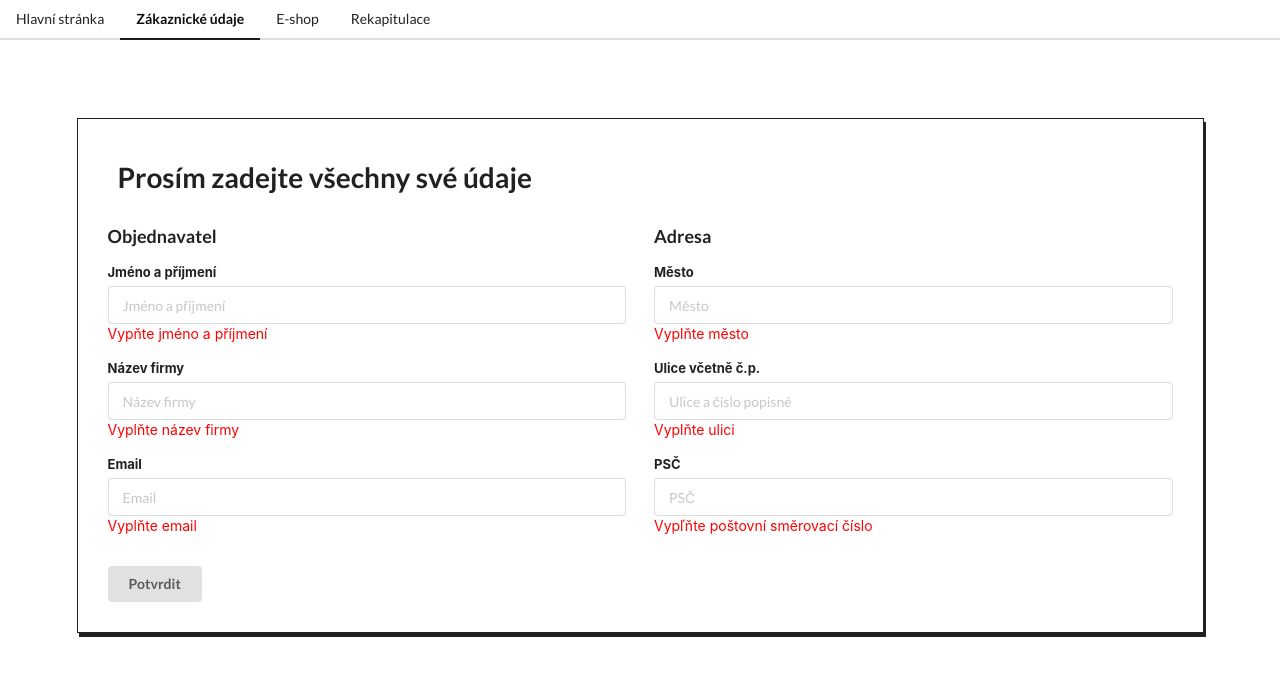
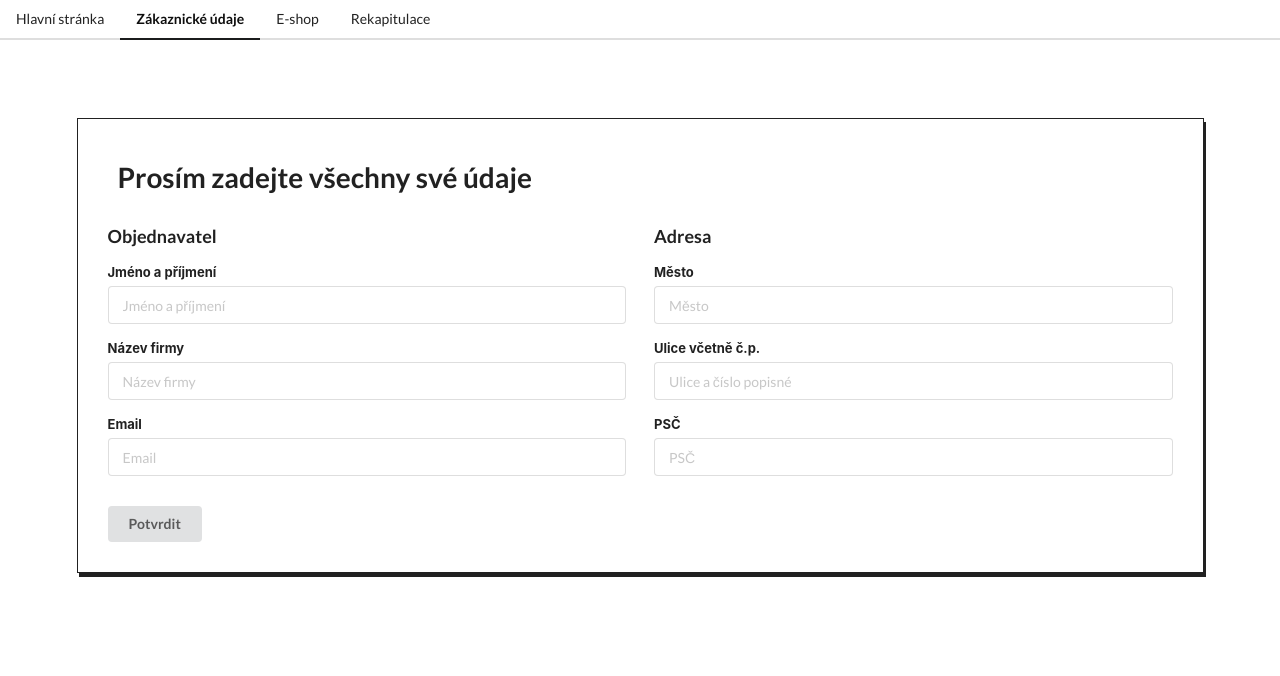
Before and after one commit to JakubPelz/Fapi, a React (Create React App) app in the folder frontend/: page /customer in a window 1280 px wide. Shown: the top 676 px of the page. Built offline with nearby package versions, Linux system fonts and the light colour scheme.

Commit message:
Validation

```diff
--- /dev/null
+++ b/frontend/src/components/inputs/AddressInput.js
@@ -0,0 +1,32 @@
+import React from 'react';
+
+const AddressInput = ({ address, user, setAddress }) => {
+  const addressValidation = () => {
+    if (address === '') {
+      return <div></div>;
+    }
+    if (address.trim().length > 2) {
+      return <div></div>;
+    } else {
+      return (
+        <div className="validation">Adresa musí být delší než 2 písmena.</div>
+      );
+    }
+  };
+  return (
+    <div className="field">
+      <label>Ulice včetně č.p.</label>
+      <input
+        type="text"
+        name="address"
+        placeholder={user === null ? 'Ulice a číslo popisné' : address}
+        id="Last name"
+        required
+        onChange={(e) => setAddress(e.target.value)}
+      />
+      {addressValidation()}
+    </div>
+  );
+};
+
+export default AddressInput;
--- /dev/null
+++ b/frontend/src/components/inputs/CityInput.js
@@ -0,0 +1,34 @@
+import React from 'react';
+
+const CityInput = ({ user, city, setCity }) => {
+  const cityValidation = () => {
+    if (city === '') {
+      return <div></div>;
+    }
+    if (city.trim().length > 1) {
+      return <div></div>;
+    } else {
+      return (
+        <div className="validation">
+          Město musí obsahovat více než 1 písmeno.
+        </div>
+      );
+    }
+  };
+  return (
+    <div className="field">
+      <label>Město</label>
+      <input
+        type="text"
+        name="city"
+        placeholder={user === null ? 'Město' : city}
+        id="First name"
+        required
+        onChange={(e) => setCity(e.target.value)}
+      />
+      {cityValidation()}
+    </div>
+  );
+};
+
+export default CityInput;
--- /dev/null
+++ b/frontend/src/components/inputs/CompanyInput.js
@@ -0,0 +1,33 @@
+import React from 'react';
+
+const CompanyInput = ({ user, companyName, setCompanyName }) => {
+  const companyNameValidation = () => {
+    if (companyName === '') {
+      return <div></div>;
+    }
+    if (companyName.trim().length > 1) {
+      return <div></div>;
+    } else {
+      return (
+        <div className="validation">
+          Název firmy musí obsahovat více než 2 písmena.
+        </div>
+      );
+    }
+  };
+  return (
+    <div className="field">
+      <label>Název firmy</label>
+      <input
+        type="text"
+        name="company"
+        placeholder={user === null ? 'Název firmy' : companyName}
+        required
+        onChange={(e) => setCompanyName(e.target.value)}
+      />
+      {companyNameValidation()}
+    </div>
+  );
+};
+
+export default CompanyInput;
--- /dev/null
+++ b/frontend/src/components/inputs/EmailInput.js
@@ -0,0 +1,18 @@
+import React from 'react';
+
+const EmailInput = ({ email, setEmail, user }) => {
+  return (
+    <div className="field">
+      <label>Email</label>
+      <input
+        type="text"
+        name="email"
+        placeholder={user === null ? 'Email' : user.email}
+        id="email"
+        onChange={(e) => setEmail(e.target.value)}
+      />
+    </div>
+  );
+};
+
+export default EmailInput;
--- /dev/null
+++ b/frontend/src/components/inputs/NameInput.js
@@ -0,0 +1,30 @@
+import React from 'react';
+
+const NameInput = ({ user, name, setName }) => {
+  const nameValidation = () => {
+    if (name === '') {
+      return <div></div>;
+    }
+    if (name.trim().length === 5) {
+      return <div></div>;
+    } else {
+      return <div className="validation">Jméno a příjmení jsou 2 slova</div>;
+    }
+  };
+  return (
+    <div className="field">
+      <h3>Objednavatel</h3>
+      <label>Jméno a příjmení</label>
+      <input
+        type="text"
+        name="name"
+        placeholder={user === null ? 'Jméno a příjmení' : name}
+        required
+        onChange={(e) => setName(e.target.value)}
+      />
+      {nameValidation()}
+    </div>
+  );
+};
+
+export default NameInput;
--- /dev/null
+++ b/frontend/src/components/inputs/ZipInput.js
@@ -0,0 +1,30 @@
+import React from 'react';
+
+const ZipInput = ({ user, setZip, zip }) => {
+  const zipValidation = () => {
+    if (zip === '') {
+      return <div></div>;
+    }
+    if (!isNaN(zip) && zip.trim().length === 5) {
+      return <div></div>;
+    } else {
+      return <div className="validation">PSČ musí obsahovat 5 číslic.</div>;
+    }
+  };
+  return (
+    <div className="field">
+      <label>PSČ</label>
+      <input
+        type="text"
+        name="zip"
+        placeholder={user === null ? 'PSČ' : zip}
+        id="email"
+        required
+        onChange={(e) => setZip(e.target.value)}
+      />
+      {zipValidation()}
+    </div>
+  );
+};
+
+export default ZipInput;
--- a/frontend/src/pages/CustomerInfo.jsx
+++ b/frontend/src/pages/CustomerInfo.jsx
@@ -2,6 +2,12 @@ import React from 'react'
 import { useState } from 'react'
 import { Navigate } from 'react-router-dom'
 import { UserContext } from '../components/context/UserContext'
+import AddressInput from '../components/inputs/AddressInput'
+import CityInput from '../components/inputs/CityInput'
+import CompanyInput from '../components/inputs/CompanyInput'
+import EmailInput from '../components/inputs/EmailInput'
+import NameInput from '../components/inputs/NameInput'
+import ZipInput from '../components/inputs/ZipInput'
 
 const CustomerInfo = () => {
   const [name, setName] = useState("")
@@ -12,7 +18,6 @@ const CustomerInfo = () => {
   const [zip, setZip] = useState("")
   const [redirect, setRedirect] = useState(false);
   const { user, setUser } = React.useContext(UserContext)
-
 
   const isValidName = name != null && name.trim().length > 0;
   const isValidCompany = companyName != null && companyName.trim().length > 0;
@@ -46,81 +51,16 @@ const CustomerInfo = () => {
               <form className="ui form">
                 <div className="ui stackable inverted divided grid">
                   <div className="eight wide column">
-                    <div className="field">
-                      <h3>Objednavatel</h3>
-                      <label>Jméno a příjmení</label>
-                      <input
-                        type="text"
-                        name="name"
-                        placeholder={user === null ? "Jméno a příjmení" : user.name}
-                        required
-                        onChange={(e) => setName(e.target.value)}
-                      />
-                      {!isValidName ? <div className="validation">Vypňte jméno a příjmení</div> : <div></div>}
-                    </div>
-                    <div className="field">
-                      <label>Název firmy</label>
-                      <input
-                        type="text"
-                        name="company"
-                        placeholder={user === null ? "Název firmy" : user.companyName}
-                        required
-                        onChange={(e) => setCompanyName(e.target.value)}
-                      />
-                      {!isValidCompany ? <div className="validation">Vyplňte název firmy</div> : <div></div>}
-                    </div>
-                    <div className="field">
-                      <label>Email</label>
-                      <input
-                        type="text"
-                        name="email"
-                        placeholder={user === null ? "Email" : user.email}
-                        id="email"
-                        onChange={(e) => setEmail(e.target.value)}
-                      />
-                      {!isValidEmail ? <div className="validation">Vyplňte email</div> : <div></div>}
-
-                    </div>
+                    <NameInput user={user} setName={setName} name={name} />
+                    <CompanyInput user={user} setCompanyName={setCompanyName} companyName={companyName} />
+                    <EmailInput user={user} setEmail={setEmail} email={email} />
                   </div>
 
                   <div className="eight wide column">
                     <h3>Adresa</h3>
-                    <div className="field">
-                      <label>Město</label>
-                      <input
-                        type="text"
-                        name="city"
-                        placeholder={user === null ? "Město" : user.city}
-                        id="First name"
-                        required
-                        onChange={(e) => setCity(e.target.value)}
-                      />
-                      {!isValidCity ? <div className="validation">Vyplňte město</div> : <div></div>}
-                    </div>
-                    <div className="field">
-                      <label>Ulice včetně č.p.</label>
-                      <input
-                        type="text"
-                        name="address"
-                        placeholder={user === null ? "Ulice a číslo popisné" : user.address}
-                        id="Last name"
-                        required
-                        onChange={(e) => setAddress(e.target.value)}
-                      />
-                      {!isValidAddress ? <div className="validation">Vyplňte ulici</div> : <div></div>}
-                    </div>
-                    <div className="field">
-                      <label>PSČ</label>
-                      <input
-                        type="text"
-                        name="zip"
-                        placeholder={user === null ? "PSČ" : user.zip}
-                        id="email"
-                        required
-                        onChange={(e) => setZip(e.target.value)}
-                      />
-                      {!isValidZip ? <div className="validation">Vypľňte poštovní směrovací číslo</div> : <div></div>}
-                    </div>
+                    <CityInput city={city} setCity={setCity} user={user} />
+                    <AddressInput user={user} setAddress={setAddress} address={address} />
+                    <ZipInput user={user} setZip={setZip} zip={zip} />
                   </div>
                 </div>
 
```
Also changed, not shown: 1 other file (tests, documents, lock files or other folders).
